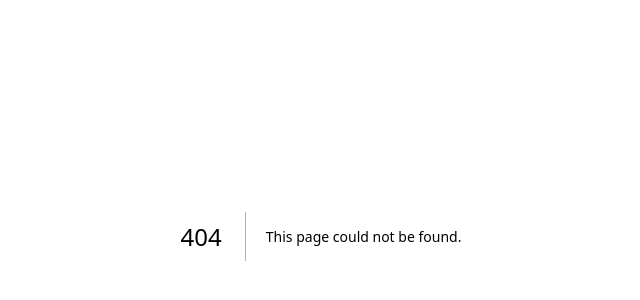
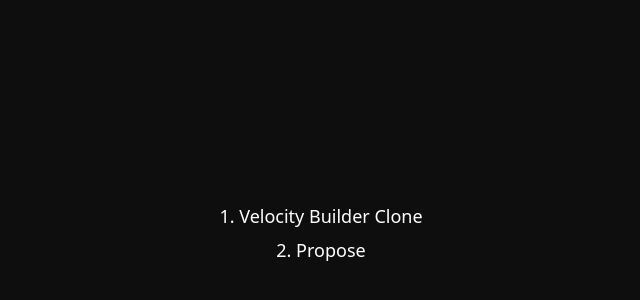
Before and after one commit to Super-Kenil/kenil-page, a Next.js app: page /projects in a window 1280 px wide. Before the commit this address had no page. Shown: the part 164-464 px from the top of the page, without its empty margins (319-959 px from the left). Built offline with nearby package versions, Linux system fonts and the light colour scheme.

Commit message:
FEAT: added projects page

```diff
--- a/src/app/page.tsx
+++ b/src/app/page.tsx
@@ -24,8 +24,8 @@ const Home = () => {
       active: true,
     },
     {
-      name: 'Clones',
-      link: '/clones/builder-io',
+      name: 'Projects',
+      link: '/projects',
       active: false,
     },
     {
--- /dev/null
+++ b/src/app/projects/page.tsx
@@ -0,0 +1,30 @@
+type ProjectType = {
+  name: string
+  link: string
+}
+
+const Clones = () => {
+
+  const projects: Array<ProjectType> = [
+    {
+      name: 'Velocity Builder Clone',
+      link: 'https://super-kenil.github.io/superkenil/builder-io/'
+    },
+    {
+      name: 'Propose',
+      link: 'https://super-kenil.github.io/superkenil/propose'
+    },
+  ]
+
+  return (
+    <div className='text-white h-screen flex justify-center items-center flex-col'>
+
+      {projects.map((clone, idx) => (
+        <a key={idx} href={clone.link} target='_blank' className='hover:text-lime-400 text-lg mb-1.5'>{idx + 1}. {clone.name}</a>
+      ))}
+
+    </div>
+  )
+}
+
+export default Clones
```
